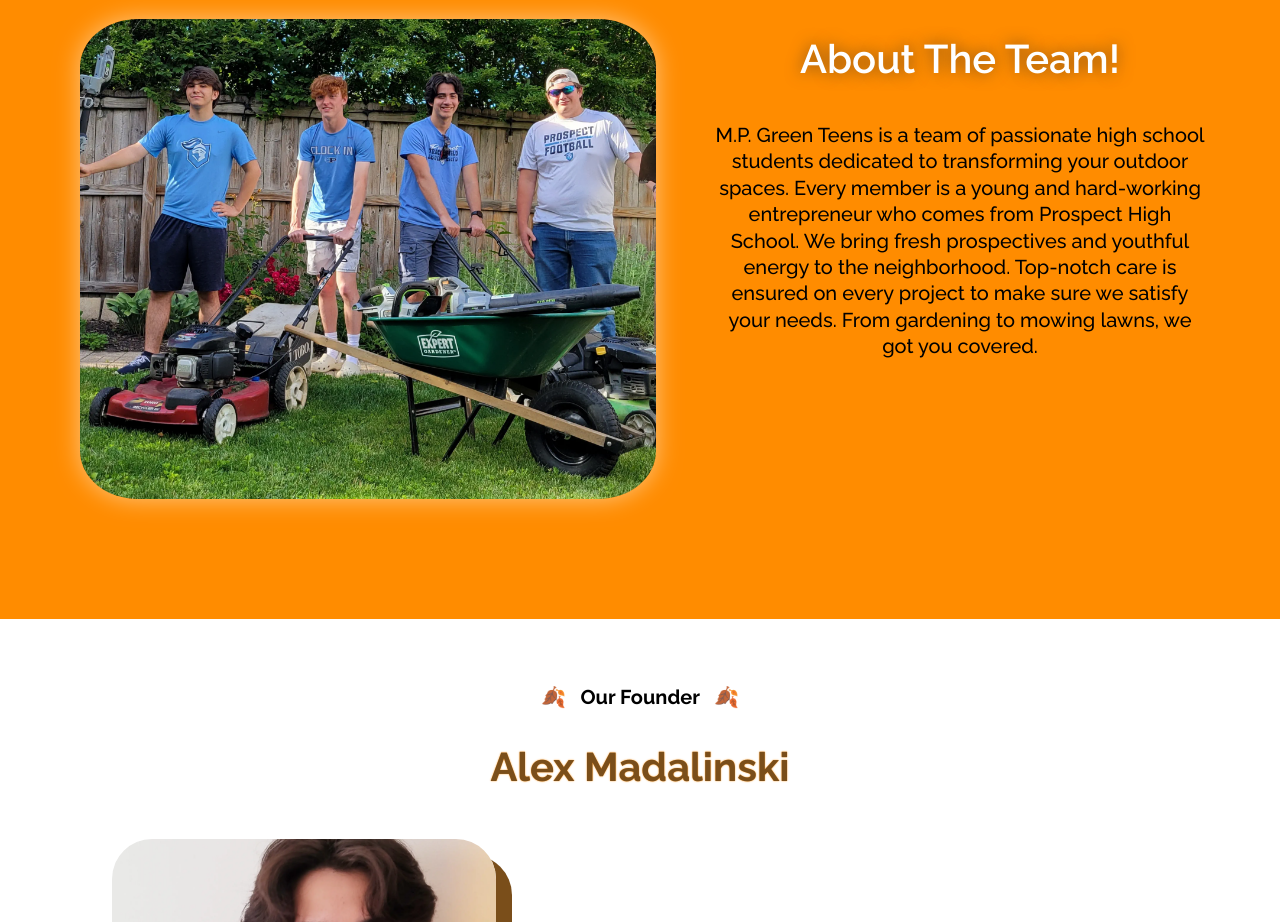
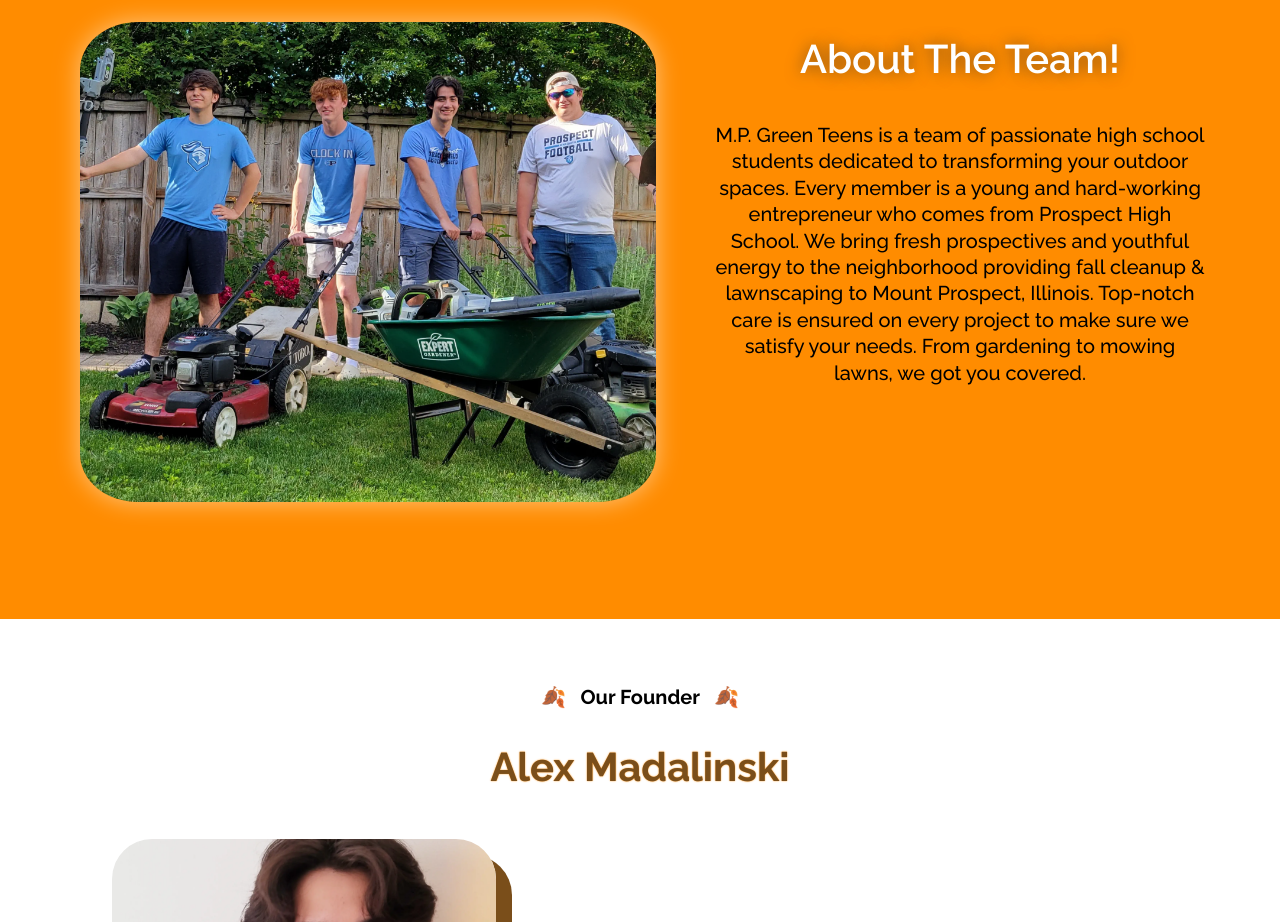
Before and after one commit to LorenzoAblis/alexlawnscaping, a Next.js app: page / in a window 1280 px wide. Shown: the part 4220-5142 px from the top of the page. Built offline with nearby package versions, Linux system fonts and the light colour scheme; no server answers; the database is empty.

Commit message:
changed about

```diff
--- a/app/components/About.js
+++ b/app/components/About.js
@@ -21,7 +21,8 @@ const About = () => {
           M.P. Green Teens is a team of passionate high school students
           dedicated to transforming your outdoor spaces. Every member is a young
           and hard-working entrepreneur who comes from Prospect High School. We
-          bring fresh prospectives and youthful energy to the neighborhood.
+          bring fresh prospectives and youthful energy to the neighborhood
+          providing fall cleanup & lawnscaping to Mount Prospect, Illinois.
           Top-notch care is ensured on every project to make sure we satisfy
           your needs. From gardening to mowing lawns, we got you covered.
         </div>
```
